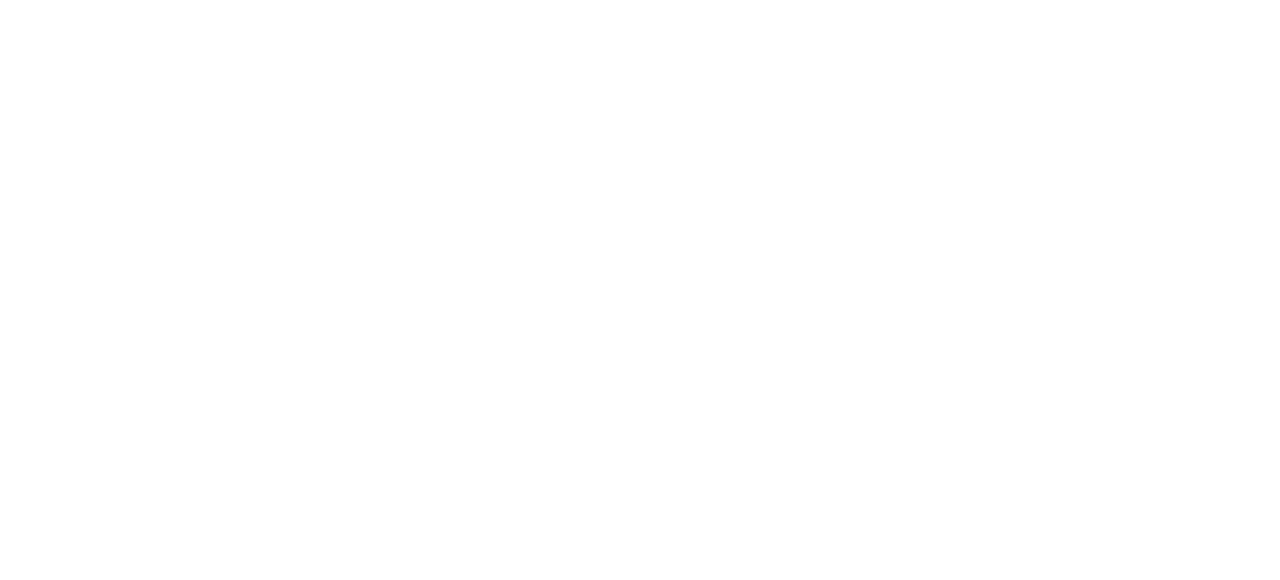
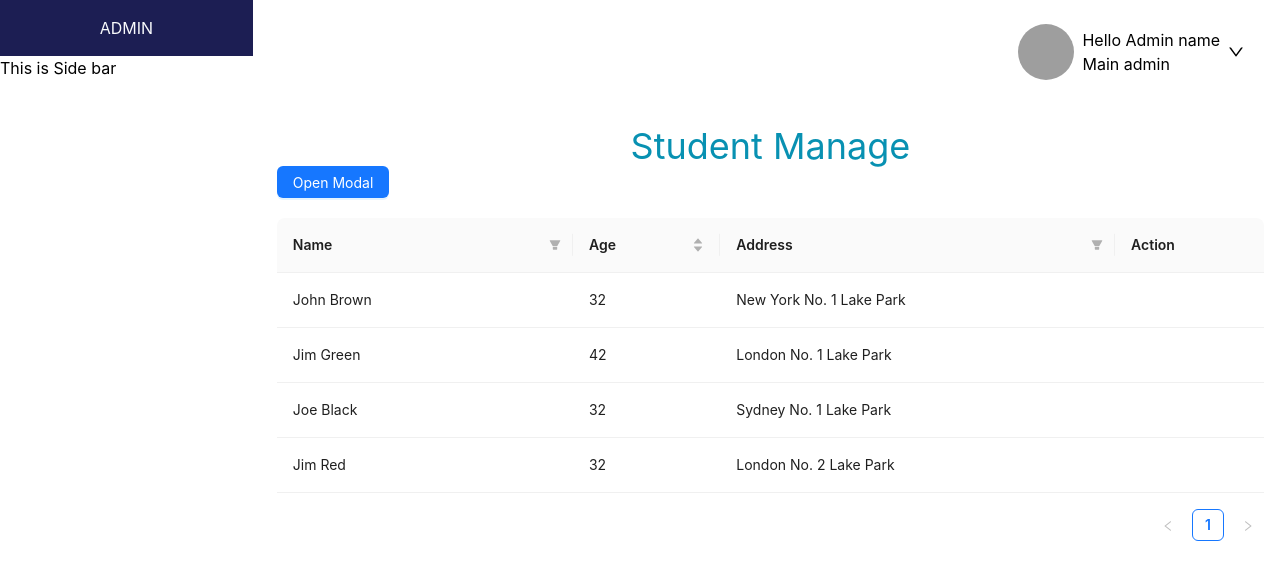
Before and after one commit to KimLong1234567/CourseSystem, a React (Create React App) app: page /admin in a window 1280 px wide. Before the commit this address had no page. Shown: the top 580 px of the page. Built offline with nearby package versions, Linux system fonts and the light colour scheme; grey boxes are pictures that could not be loaded.

Commit message:
layout: admin student page

```diff
--- a/package.json
+++ b/package.json
@@ -8,6 +8,7 @@
     "@testing-library/jest-dom": "^5.17.0",
     "@testing-library/react": "^13.4.0",
     "@testing-library/user-event": "^13.5.0",
+    "antd": "^5.20.1",
     "react": "^18.3.1",
     "react-dom": "^18.3.1",
     "react-hook-form": "^7.52.2",
@@ -16,7 +17,7 @@
     "web-vitals": "^2.1.4"
   },
   "scripts": {
-    "start": "react-scripts start",
+    "start": "set PORT=3001 && react-scripts start",
     "build": "react-scripts build",
     "test": "react-scripts test",
     "eject": "react-scripts eject"
--- a/src/App.js
+++ b/src/App.js
@@ -1,12 +1,14 @@
-import "./App.css";
-import { BrowserRouter, Route, Routes } from "react-router-dom";
-import HomePage from "./pages/HomePage/HomePage";
-import LogInPage from "./pages/LogInPage/LogInPage";
+import './App.css';
+import { BrowserRouter, Route, Routes } from 'react-router-dom';
+import HomePage from './pages/HomePage/HomePage';
+import LogInPage from './pages/LogInPage/LogInPage';
+import MainContent from './pages/mainContent/mainContent';
 
 function App() {
   return (
     <BrowserRouter>
       <Routes>
+        <Route path="/admin" element={<MainContent />} />
         <Route path="/" element={<HomePage />} />
         <Route path="/LogIn" element={<LogInPage />} />
       </Routes>
--- a/src/pages/Header/header.jsx
+++ /dev/null
@@ -1 +0,0 @@
-import React from 'react';
--- /dev/null
+++ b/src/pages/Layout/AdminContent/adminContent.jsx
@@ -0,0 +1,296 @@
+import React, { useState } from 'react';
+import { Button, Modal, Table } from 'antd';
+import {
+  Cascader,
+  DatePicker,
+  Form,
+  Input,
+  InputNumber,
+  Mentions,
+  Select,
+  TreeSelect,
+} from 'antd';
+
+function AdminContent() {
+  // table ant
+  const columns = [
+    {
+      title: 'Name',
+      dataIndex: 'name',
+      filters: [
+        {
+          text: 'Joe',
+          value: 'Joe',
+        },
+        {
+          text: 'Category 1',
+          value: 'Category 1',
+        },
+        {
+          text: 'Category 2',
+          value: 'Category 2',
+        },
+      ],
+      filterMode: 'tree',
+      filterSearch: true,
+      onFilter: (value, record) => record.name.startsWith(value),
+      width: '30%',
+    },
+    {
+      title: 'Age',
+      dataIndex: 'age',
+      sorter: (a, b) => a.age - b.age,
+    },
+    {
+      title: 'Address',
+      dataIndex: 'address',
+      filters: [
+        {
+          text: 'London',
+          value: 'London',
+        },
+        {
+          text: 'New York',
+          value: 'New York',
+        },
+      ],
+      onFilter: (value, record) => record.address.startsWith(value),
+      filterSearch: true,
+      width: '40%',
+    },
+    {
+      title: 'Action',
+      dataIndex: 'action',
+    },
+  ];
+  const data = [
+    {
+      key: '1',
+      name: 'John Brown',
+      age: 32,
+      address: 'New York No. 1 Lake Park',
+    },
+    {
+      key: '2',
+      name: 'Jim Green',
+      age: 42,
+      address: 'London No. 1 Lake Park',
+    },
+    {
+      key: '3',
+      name: 'Joe Black',
+      age: 32,
+      address: 'Sydney No. 1 Lake Park',
+    },
+    {
+      key: '4',
+      name: 'Jim Red',
+      age: 32,
+      address: 'London No. 2 Lake Park',
+    },
+  ];
+
+  // form ant
+  const { RangePicker } = DatePicker;
+  const formItemLayout = {
+    labelCol: {
+      xs: {
+        span: 24,
+      },
+      sm: {
+        span: 6,
+      },
+    },
+    wrapperCol: {
+      xs: {
+        span: 24,
+      },
+      sm: {
+        span: 14,
+      },
+    },
+  };
+
+  // modal ant
+  const onChange = (pagination, filters, sorter, extra) => {
+    console.log('params', pagination, filters, sorter, extra);
+  };
+
+  const [isModalOpen, setIsModalOpen] = useState(false);
+
+  const showModal = () => {
+    setIsModalOpen(true);
+  };
+
+  const handleOk = () => {
+    setIsModalOpen(false);
+  };
+
+  const handleCancel = () => {
+    setIsModalOpen(false);
+  };
+  return (
+    <div>
+      <h2 className="flex justify-center text-4xl text-cyan-600">
+        Student Manage
+      </h2>
+      <Button type="primary" onClick={showModal}>
+        Open Modal
+      </Button>
+      <Modal
+        title="Basic Modal"
+        open={isModalOpen}
+        onOk={handleOk}
+        onCancel={handleCancel}
+      >
+        <Form
+          {...formItemLayout}
+          variant="filled"
+          style={{
+            maxWidth: 600,
+          }}
+        >
+          <Form.Item
+            label="Input"
+            name="Input"
+            rules={[
+              {
+                required: true,
+                message: 'Please input!',
+              },
+            ]}
+          >
+            <Input />
+          </Form.Item>
+
+          <Form.Item
+            label="InputNumber"
+            name="InputNumber"
+            rules={[
+              {
+                required: true,
+                message: 'Please input!',
+              },
+            ]}
+          >
+            <InputNumber
+              style={{
+                width: '100%',
+              }}
+            />
+          </Form.Item>
+
+          <Form.Item
+            label="TextArea"
+            name="TextArea"
+            rules={[
+              {
+                required: true,
+                message: 'Please input!',
+              },
+            ]}
+          >
+            <Input.TextArea />
+          </Form.Item>
+
+          <Form.Item
+            label="Mentions"
+            name="Mentions"
+            rules={[
+              {
+                required: true,
+                message: 'Please input!',
+              },
+            ]}
+          >
+            <Mentions />
+          </Form.Item>
+
+          <Form.Item
+            label="Select"
+            name="Select"
+            rules={[
+              {
+                required: true,
+                message: 'Please input!',
+              },
+            ]}
+          >
+            <Select />
+          </Form.Item>
+
+          <Form.Item
+            label="Cascader"
+            name="Cascader"
+            rules={[
+              {
+                required: true,
+                message: 'Please input!',
+              },
+            ]}
+          >
+            <Cascader />
+          </Form.Item>
+
+          <Form.Item
+            label="TreeSelect"
+            name="TreeSelect"
+            rules={[
+              {
+                required: true,
+                message: 'Please input!',
+              },
+            ]}
+          >
+            <TreeSelect />
+          </Form.Item>
+
+          <Form.Item
+            label="DatePicker"
+            name="DatePicker"
+            rules={[
+              {
+                required: true,
+                message: 'Please input!',
+              },
+            ]}
+          >
+            <DatePicker />
+          </Form.Item>
+
+          <Form.Item
+            label="RangePicker"
+            name="RangePicker"
+            rules={[
+              {
+                required: true,
+                message: 'Please input!',
+              },
+            ]}
+          >
+            <RangePicker />
+          </Form.Item>
+
+          <Form.Item
+            wrapperCol={{
+              offset: 6,
+              span: 16,
+            }}
+          >
+            <Button type="primary" htmlType="submit">
+              Submit
+            </Button>
+          </Form.Item>
+        </Form>
+      </Modal>
+      <Table
+        className="mt-5"
+        columns={columns}
+        dataSource={data}
+        onChange={onChange}
+      />
+    </div>
+  );
+}
+
+export default AdminContent;
--- /dev/null
+++ b/src/pages/Layout/HeaderAdmin/header.jsx
@@ -0,0 +1,56 @@
+import React from 'react';
+import { DownOutlined } from '@ant-design/icons';
+import { Dropdown, Space } from 'antd';
+
+function HeaderAdmin() {
+  //where get data
+  const items = [
+    {
+      label: <a href="">1st menu item</a>,
+      key: '0',
+    },
+    {
+      label: <a href="">2nd menu item</a>,
+      key: '1',
+    },
+    {
+      type: 'divider',
+    },
+    {
+      label: '3rd menu item',
+      key: '3',
+    },
+  ];
+  // log out account
+  const logout = async () => {};
+
+  return (
+    <div>
+      <Dropdown
+        menu={{
+          items,
+        }}
+        trigger={['click']}
+      >
+        <a onClick={(e) => e.preventDefault()}>
+          <Space className="mt-2">
+            <img
+              className="h-14 w-14 rounded-full"
+              src="https://picsum.photos/200/300"
+              alt="avatar"
+            />
+            <div className="flex flex-col">
+              <span>Hello Admin name</span>
+              <span>Main admin</span>
+            </div>
+
+            <DownOutlined />
+            {/* day de title admin */}
+          </Space>
+        </a>
+      </Dropdown>
+    </div>
+  );
+}
+
+export default HeaderAdmin;
--- a/src/pages/mainContent/mainContent.jsx
+++ b/src/pages/mainContent/mainContent.jsx
@@ -1,13 +1,39 @@
 import React from 'react';
 import Sidebar from '../sideBar/sideBarAdmin';
+import HeaderAdmin from '../Layout/HeaderAdmin/header';
+import AdminContent from '../Layout/AdminContent/adminContent';
+
 function MainContent() {
   return (
-    <div className="grid grid-rows-3 grid-col-4 gap-2">
-      <div className="row-span-3 col-span-1 bg-red-700">
+    <div
+      className="h-screen grid gap-2"
+      style={{
+        gridTemplateRows: 'auto 2fr 20%',
+        gridTemplateColumns: 'minmax(auto, 1fr) 3fr minmax(auto, 1fr)',
+        gridTemplateAreas: `
+          "sidebar header header"
+          "sidebar page page"
+        `,
+      }}
+    >
+      <div style={{ gridArea: 'sidebar' }}>
+        <div className="flex justify-center bg-[#1C1E53] text-slate-50 py-4">
+          ADMIN
+        </div>
         <Sidebar />
       </div>
-      <div className="row-span-1 col-end-5 bg-gray-800">This is Header</div>
-      <div className="row-span-1 col-span-3 bg-red-400">This is main page</div>
+      <div
+        className="flex items-end justify-end p-4 mr-5"
+        style={{ gridArea: 'header' }}
+      >
+        <HeaderAdmin />
+      </div>
+      <div
+        className="bg-aquamarine-500 p-4 text-black"
+        style={{ gridArea: 'page' }}
+      >
+        <AdminContent />
+      </div>
     </div>
   );
 }
--- a/src/pages/sideBar/sideBarAdmin.jsx
+++ b/src/pages/sideBar/sideBarAdmin.jsx
@@ -2,8 +2,8 @@ import React from 'react';
 
 function Sidebar() {
   return (
-    <div>
-      <h3>This is Side bar</h3>
+    <div className="">
+      <h3 className="">This is Side bar</h3>
     </div>
   );
 }
```
Also changed, not shown: 1 other file (tests, documents, lock files or other folders). Lines whose indentation alone changed are shown as unchanged.
